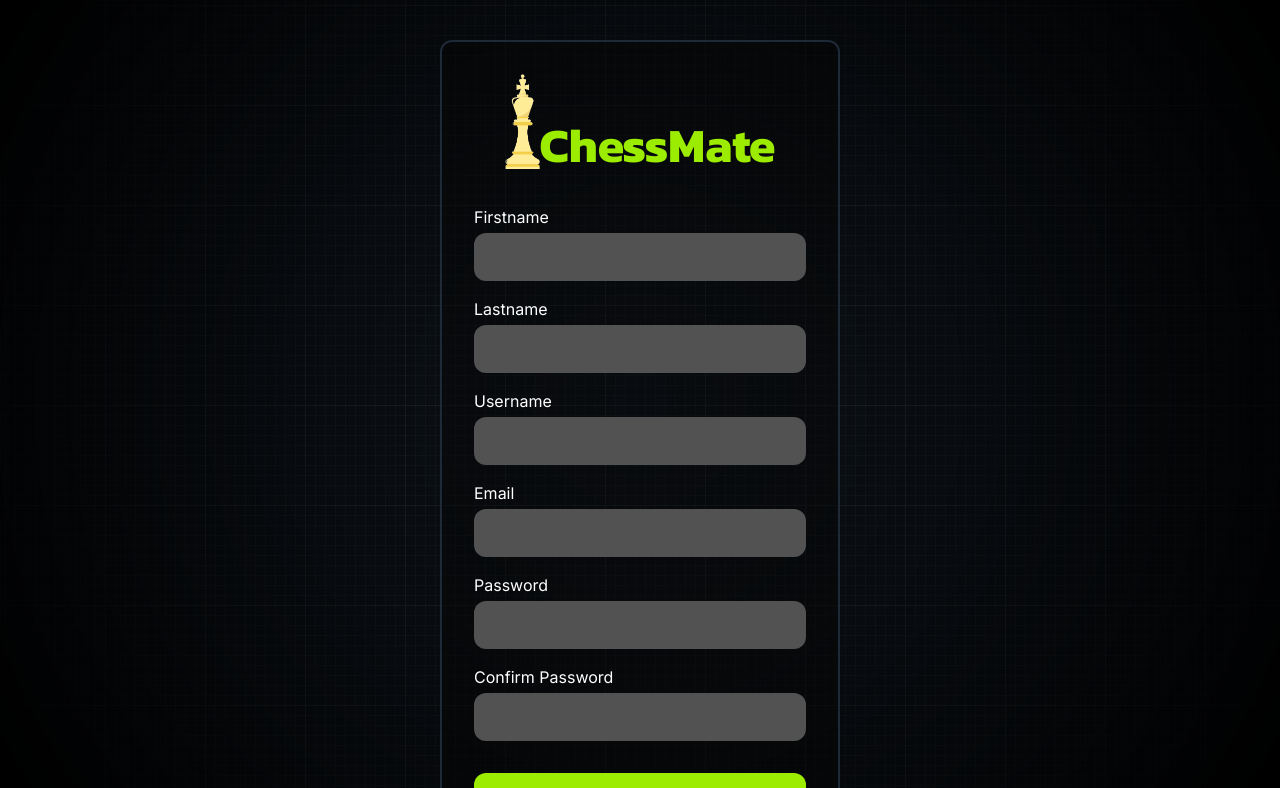
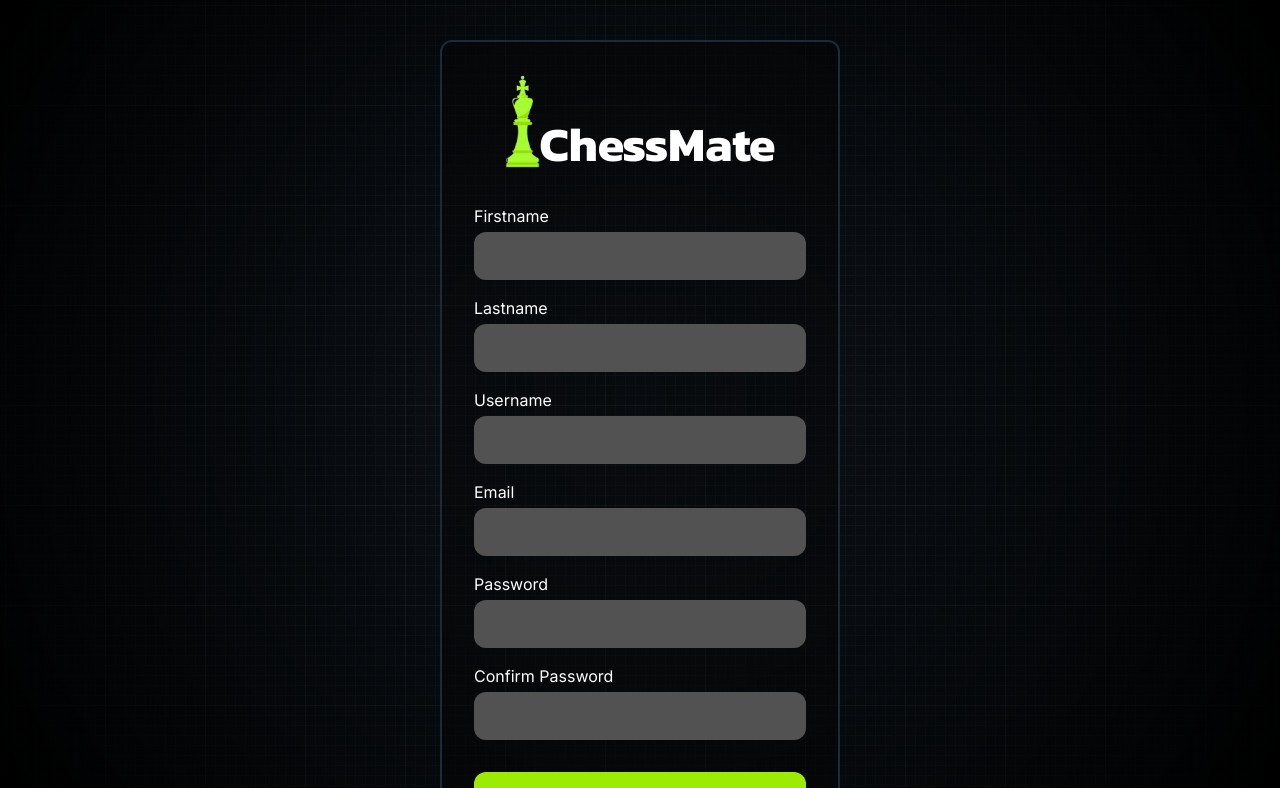
Before and after one commit to AISHWARYAKHATRI/Chess-multiplayer-game, a Next.js app in the folder client/: page /auth/register in a window 1280 px wide. Shown: the top 788 px of the page. Built offline with nearby package versions, Linux system fonts and the light colour scheme.

Commit message:
Favicon and logo color change

```diff
--- a/client/src/app/layouts/AuthLayout.tsx
+++ b/client/src/app/layouts/AuthLayout.tsx
@@ -15,9 +15,7 @@ const AuthLayout: React.FC<Props> = ({ children }) => {
         <section className="bg-[rgba(5,5,5,0.5)] rounded-[12px] border-2 border-gray-800 w-[400px] p-8 flex justify-center items-center flex-col">
           <header className="flex items-end justify-center mb-9">
             <img src={Logo.src} alt="Chess" className="w-[35px]" />
-            <h1 className="text-5xl text-cgreen-300 font-bold kanit">
-              ChessMate
-            </h1>
+            <h1 className="text-5xl text-white font-bold kanit">ChessMate</h1>
           </header>
           <div className="w-full">{children}</div>
         </section>
```
Also changed, not shown: client/public/logo.png, 1 other file (tests, documents, lock files or other folders).
